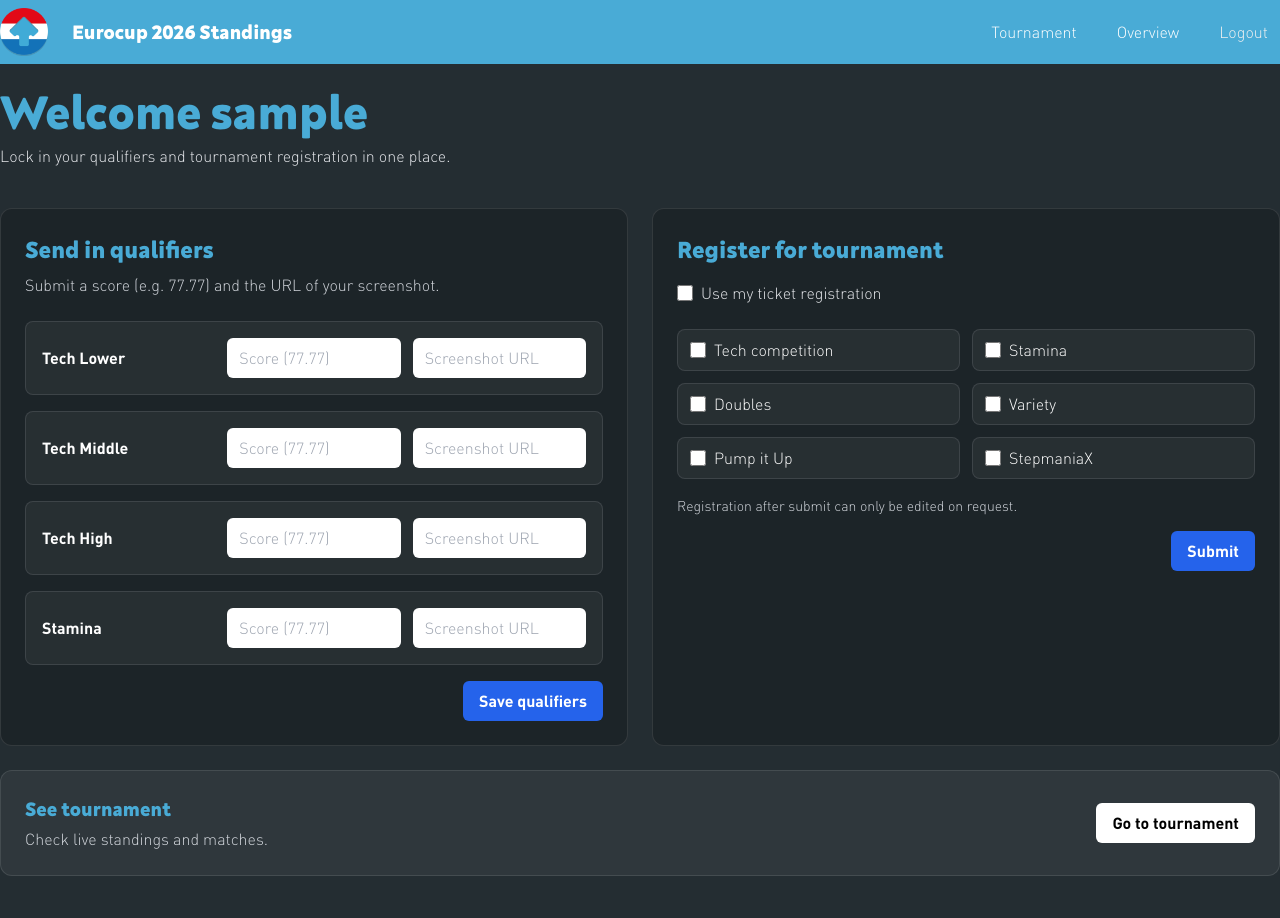
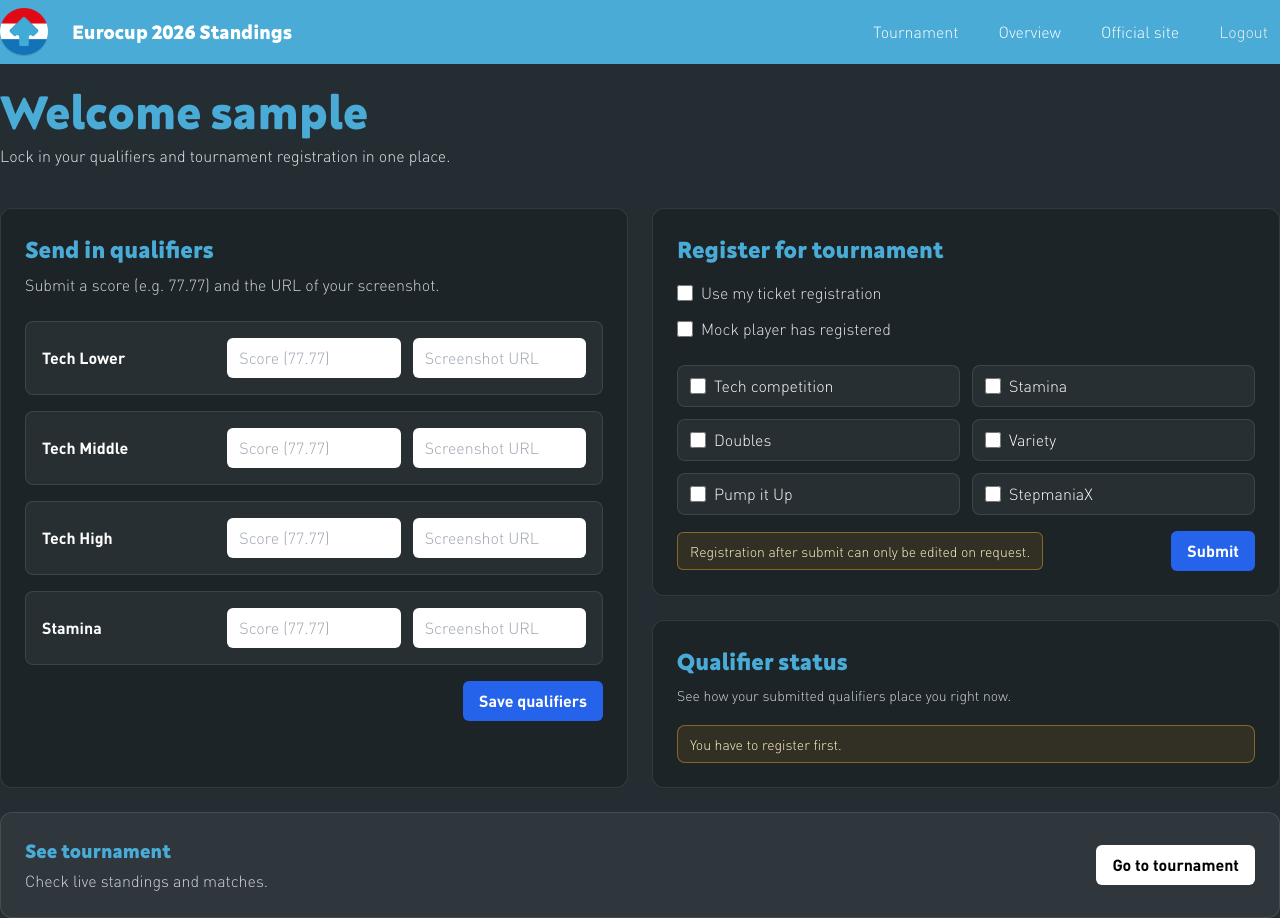
Before and after one commit to HannahPadd/eurocup2026, a React (Vite) app in the folder tournament_viewer/: page / in a window 1280 px wide. Before the commit the page ends 876 px from the top, so only its background shows below. Built offline with nearby package versions, Linux system fonts and the light colour scheme; sample sign-in values are in the browser's storage.

Commit message:
Enhance Navbar and LoginComponent with conditional links and improved layout; add registration features to LandingPage

```diff
--- a/tournament_viewer/src/components/LoginComponent.tsx
+++ b/tournament_viewer/src/components/LoginComponent.tsx
@@ -92,14 +92,26 @@ export default function SignIn() {
 
                 <button id="signin" className='bg-lighter text-white p-2 rounded-lg w-full mt-2'>Sign in</button>
             </form>
-            <p className="text-center text-sm">
-                Need an Account?<br/>
-                <span className="inline-block">
-                    <Link to="/signup" className="mt-2 inline-flex items-center justify-center rounded border border-gray-300 px-3 py-1 text-xs text-gray-300 hover:bg-gray-800">
+            <div className="space-y-4 text-center">
+                <div className="space-y-2">
+                    <p className="text-sm opacity-80">Need an Account?</p>
+                    <Link
+                        to="/signup"
+                        className="inline-flex items-center justify-center rounded-lg bg-emerald-600 px-4 py-2 text-sm font-medium text-white hover:bg-emerald-700"
+                    >
                         Sign Up
                     </Link>
-                </span>
-            </p>
+                </div>
+                <div className="space-y-2">
+                    <p className="text-sm opacity-80">Go to official website</p>
+                    <a
+                        href="http://itgeurocup.com"
+                        className="inline-flex items-center justify-center rounded-lg bg-slate-800 px-4 py-2 text-sm font-medium text-white hover:bg-slate-900"
+                    >
+                        ITGEUROCUP
+                    </a>
+                </div>
+            </div>
         </section>
 
     )
--- a/tournament_viewer/src/components/layout/Navbar.tsx
+++ b/tournament_viewer/src/components/layout/Navbar.tsx
@@ -26,9 +26,22 @@ export default function Navbar() {
             >
               Tournament
             </Link>
-            <Link to="/" className="text-white hover:text-gray-200 px-3 py-2">
+            {auth?.username ? (
+              <Link
+                to="/"
+                className="text-white hover:text-gray-200 px-3 py-2"
+              >
                 Overview
               </Link>
+            ) : null}
+            {auth?.username ? (
+              <a
+                href="http://itgeurocup.com"
+                className="text-white hover:text-gray-200 px-3 py-2"
+              >
+                Official site
+              </a>
+            ) : null}
             {auth?.username ? (
               <button type="button" onClick={handleLogout} className="px-3 py-2">
                 Logout
@@ -82,6 +95,7 @@ export default function Navbar() {
             >
               Tournament
             </Link>
+            {auth?.username ? (
               <Link
                 to="/"
                 className="text-white hover:text-gray-200 px-3 py-2 rounded-md"
@@ -89,6 +103,16 @@ export default function Navbar() {
               >
                 Overview
               </Link>
+            ) : null}
+            {auth?.username ? (
+              <a
+                href="http://itgeurocup.com"
+                className="text-white hover:text-gray-200 px-3 py-2 rounded-md"
+                onClick={() => setMenuOpen(false)}
+              >
+                Official site
+              </a>
+            ) : null}
             {auth?.username ? (
               <button
                 type="button"
--- a/tournament_viewer/src/pages/LandingPage.tsx
+++ b/tournament_viewer/src/pages/LandingPage.tsx
@@ -1,4 +1,5 @@
 import { Link } from "react-router-dom";
+import { useState } from "react";
 import useAuth from "../hooks/useAuth";
 
 const qualifierTracks = [
@@ -20,6 +21,8 @@ const registrationTracks = [
 export default function LandingPage() {
   const { auth } = useAuth();
   const playerName = auth?.username || "Player";
+  const [useTicketRegistration, setUseTicketRegistration] = useState(false);
+  const [mockRegistered, setMockRegistered] = useState(false);
 
   return (
     <div className="text-white mx-auto">
@@ -70,31 +73,74 @@ export default function LandingPage() {
           </div>
         </section>
 
+        <div className="space-y-6">
           <section className="bg-black/20 border border-white/10 rounded-xl p-6">
             <h2 className="text-2xl font-semibold theme-text">
               Register for tournament
             </h2>
           <div className="mt-4 flex items-center gap-2">
-            <input id="use-ticket" type="checkbox" className="h-4 w-4" />
+            <input
+              id="use-ticket"
+              type="checkbox"
+              className="h-4 w-4"
+              checked={useTicketRegistration}
+              onChange={(event) =>
+                setUseTicketRegistration(event.target.checked)
+              }
+            />
             <label htmlFor="use-ticket" className="text-gray-200">
               Use my ticket registration
             </label>
           </div>
+          <div className="mt-3 flex items-center gap-2">
+            <input
+              id="mock-registered"
+              type="checkbox"
+              className="h-4 w-4"
+              checked={mockRegistered}
+              onChange={(event) => setMockRegistered(event.target.checked)}
+            />
+            <label htmlFor="mock-registered" className="text-gray-200">
+              Mock player has registered
+            </label>
+          </div>
+          {mockRegistered ? (
+            <div className="mt-4 flex justify-end">
+              <button
+                type="button"
+                className="bg-blue-600 text-white px-4 py-2 rounded-md font-semibold hover:bg-blue-500 transition"
+              >
+                Request changing registration
+              </button>
+            </div>
+          ) : (
+            <>
               <div className="mt-6 grid grid-cols-1 sm:grid-cols-2 gap-3">
                 {registrationTracks.map((track) => (
                   <label
                     key={track}
-                className="flex items-center gap-2 bg-white/5 border border-white/10 rounded-lg px-3 py-2"
+                    className={`flex items-center gap-2 rounded-lg border px-3 py-2 transition ${
+                      useTicketRegistration
+                        ? "cursor-not-allowed border-white/5 bg-white/5 text-gray-500"
+                        : "border-white/10 bg-white/5 text-white"
+                    }`}
                   >
-                <input type="checkbox" className="h-4 w-4" />
+                    <input
+                      type="checkbox"
+                      className="h-4 w-4"
+                      disabled={useTicketRegistration}
+                    />
                     <span>{track}</span>
                   </label>
                 ))}
               </div>
-          <p className="text-sm text-gray-300 mt-4">
+              <div className="mt-4 flex flex-col gap-3 sm:flex-row sm:items-center sm:justify-between">
+                <p
+                  className="rounded-md border border-amber-400/40 bg-amber-500/10 px-3 py-2 text-sm text-amber-100"
+                  role="alert"
+                >
                   Registration after submit can only be edited on request.
                 </p>
-          <div className="mt-4 flex justify-end">
                 <button
                   type="button"
                   className="bg-blue-600 text-white px-4 py-2 rounded-md font-semibold hover:bg-blue-500 transition"
@@ -102,7 +148,95 @@ export default function LandingPage() {
                   Submit
                 </button>
               </div>
+            </>
+          )}
           </section>
+
+          <section className="bg-black/20 border border-white/10 rounded-xl p-6">
+            <h2 className="text-2xl font-semibold theme-text">
+              Qualifier status
+            </h2>
+            <p className="mt-2 text-sm text-gray-300">
+              See how your submitted qualifiers place you right now.
+            </p>
+            {mockRegistered ? (
+              <div className="mt-5 space-y-3">
+              <div className="flex items-center gap-3 rounded-lg border border-white/10 bg-white/5 px-3 py-2">
+                <span className="flex h-8 w-8 items-center justify-center rounded-full bg-yellow-400/20 text-yellow-200">
+                  <svg
+                    viewBox="0 0 24 24"
+                    fill="currentColor"
+                    className="h-4 w-4"
+                    aria-hidden="true"
+                  >
+                    <path d="M12 17.27L18.18 21l-1.64-7.03L22 9.24l-7.19-.61L12 2 9.19 8.63 2 9.24l5.46 4.73L5.82 21z" />
+                  </svg>
+                </span>
+                <span className="flex-1">Qualified for Tech middle</span>
+                <button
+                  type="button"
+                  className="rounded-md border border-white/30 px-3 py-1 text-xs font-semibold text-white/90 hover:border-white/60 hover:text-white"
+                >
+                  See rules
+                </button>
+              </div>
+              <div className="flex items-center gap-3 rounded-lg border border-white/10 bg-white/5 px-3 py-2">
+                <span className="flex h-8 w-8 items-center justify-center rounded-full bg-emerald-500/20 text-emerald-200">
+                  <svg
+                      viewBox="0 0 24 24"
+                      fill="none"
+                      stroke="currentColor"
+                      strokeWidth="2.5"
+                      strokeLinecap="round"
+                      strokeLinejoin="round"
+                      className="h-4 w-4"
+                      aria-hidden="true"
+                    >
+                      <polyline points="20 6 9 17 4 12" />
+                    </svg>
+                  </span>
+                  <span className="flex-1">Signed up for Stamina</span>
+                  <button
+                    type="button"
+                    className="rounded-md border border-white/30 px-3 py-1 text-xs font-semibold text-white/90 hover:border-white/60 hover:text-white"
+                  >
+                    See rules
+                  </button>
+                </div>
+                <div className="flex items-center gap-3 rounded-lg border border-white/10 bg-white/5 px-3 py-2">
+                  <span className="flex h-8 w-8 items-center justify-center rounded-full bg-emerald-500/20 text-emerald-200">
+                    <svg
+                      viewBox="0 0 24 24"
+                      fill="none"
+                      stroke="currentColor"
+                      strokeWidth="2.5"
+                      strokeLinecap="round"
+                      strokeLinejoin="round"
+                      className="h-4 w-4"
+                      aria-hidden="true"
+                    >
+                      <polyline points="20 6 9 17 4 12" />
+                    </svg>
+                  </span>
+                  <span className="flex-1">Signed up for Pump it up</span>
+                  <button
+                    type="button"
+                    className="rounded-md border border-white/30 px-3 py-1 text-xs font-semibold text-white/90 hover:border-white/60 hover:text-white"
+                  >
+                    See rules
+                  </button>
+                </div>
+              </div>
+            ) : (
+              <div
+                className="mt-5 rounded-lg border border-amber-400/40 bg-amber-500/10 px-3 py-2 text-sm text-amber-100"
+                role="alert"
+              >
+                You have to register first.
+              </div>
+            )}
+          </section>
+        </div>
       </div>
 
       <section className="mt-6 flex flex-col sm:flex-row sm:items-center sm:justify-between gap-4 bg-white/5 border border-white/10 rounded-xl p-6">
```
Lines whose indentation alone changed are shown as unchanged.
